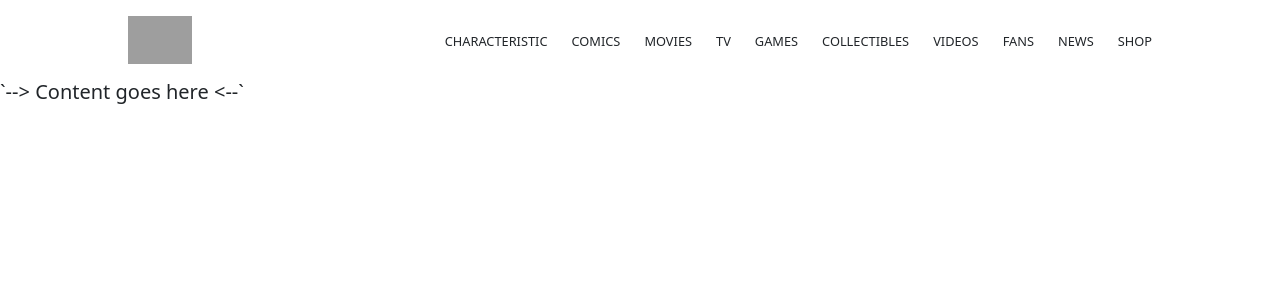
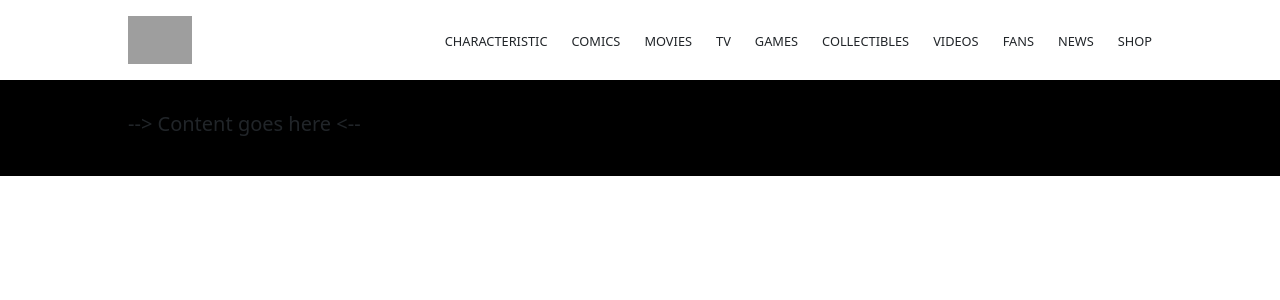
Before and after one commit to Al-E-00/vue-dc-comics, a Vue app: page / in a window 1280 px wide. Shown: the top 300 px of the page. Built offline with nearby package versions, Linux system fonts and the light colour scheme; grey boxes are pictures that could not be loaded.

Commit message:
problem with sass (main-jumbotron h5 -> not stylized)

```diff
--- /dev/null
+++ b/src/assets/scss/JumbotronStyles.scss
@@ -0,0 +1,8 @@
+.main-jumbotron {
+    background-color: black;
+    padding: 2rem 8rem;
+
+    .h5 {
+        color: white;
+    }
+}
--- a/src/components/HeaderPage.vue
+++ b/src/components/HeaderPage.vue
@@ -65,6 +65,7 @@ export default {
 </script>
 
 <style lang="scss">
+@import "../assets/scss/MainStyle.scss";
 @import "../assets/scss/HeaderStyles.scss";
 
 </style>
--- a/src/components/JumbotronPage.vue
+++ b/src/components/JumbotronPage.vue
@@ -1,5 +1,10 @@
 <template>
-    <h5> `--> Content goes here <--` </h5>
+    <div>
+        <div class="main-jumbotron">
+            <h5> --&gt; Content goes here &lt;-- </h5>
+
+        </div>
+    </div>
 </template>
 
 <script>
@@ -9,4 +14,6 @@ export default {
 </script>
 
 <style>
+@import "../assets/scss/MainStyle.scss";
+@import "../assets/scss/JumbotronStyles.scss";
 </style>
```
Also changed, not shown: src/assets/scss/MainStyle.scss (added).
